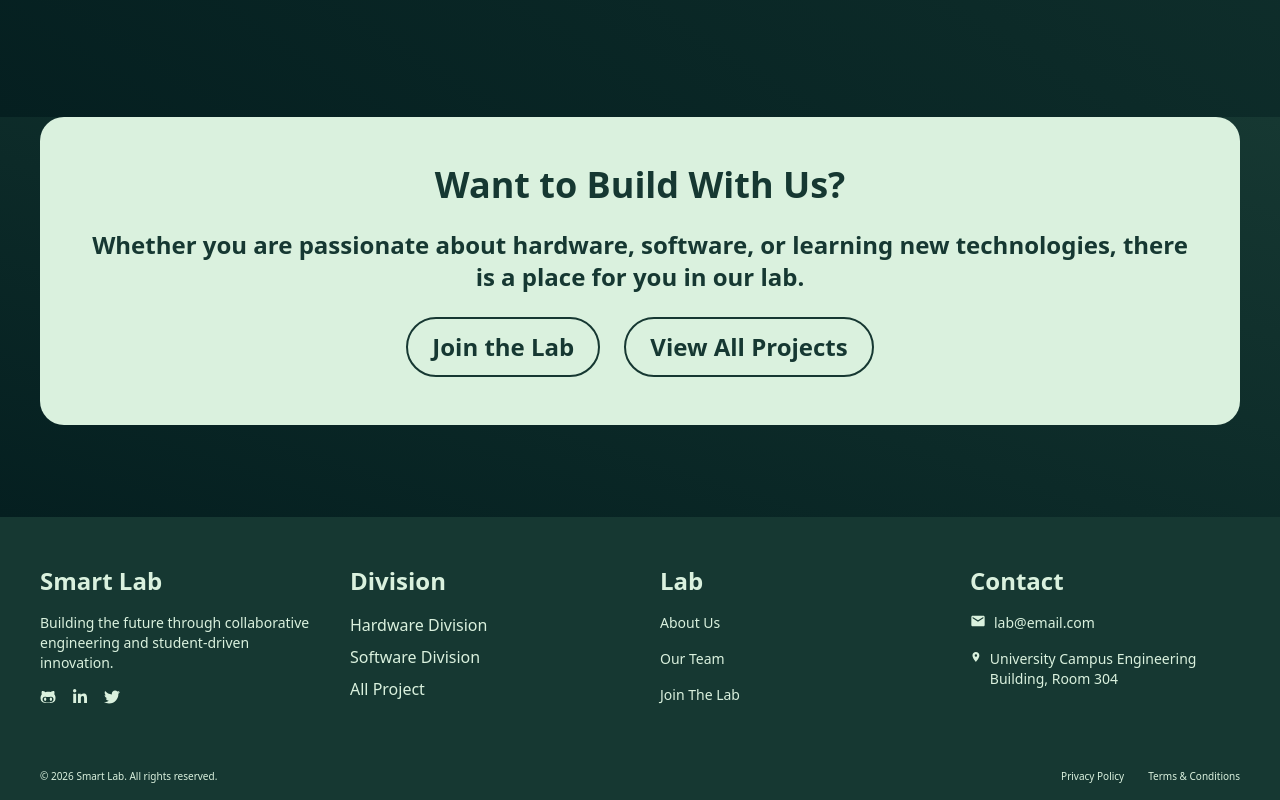
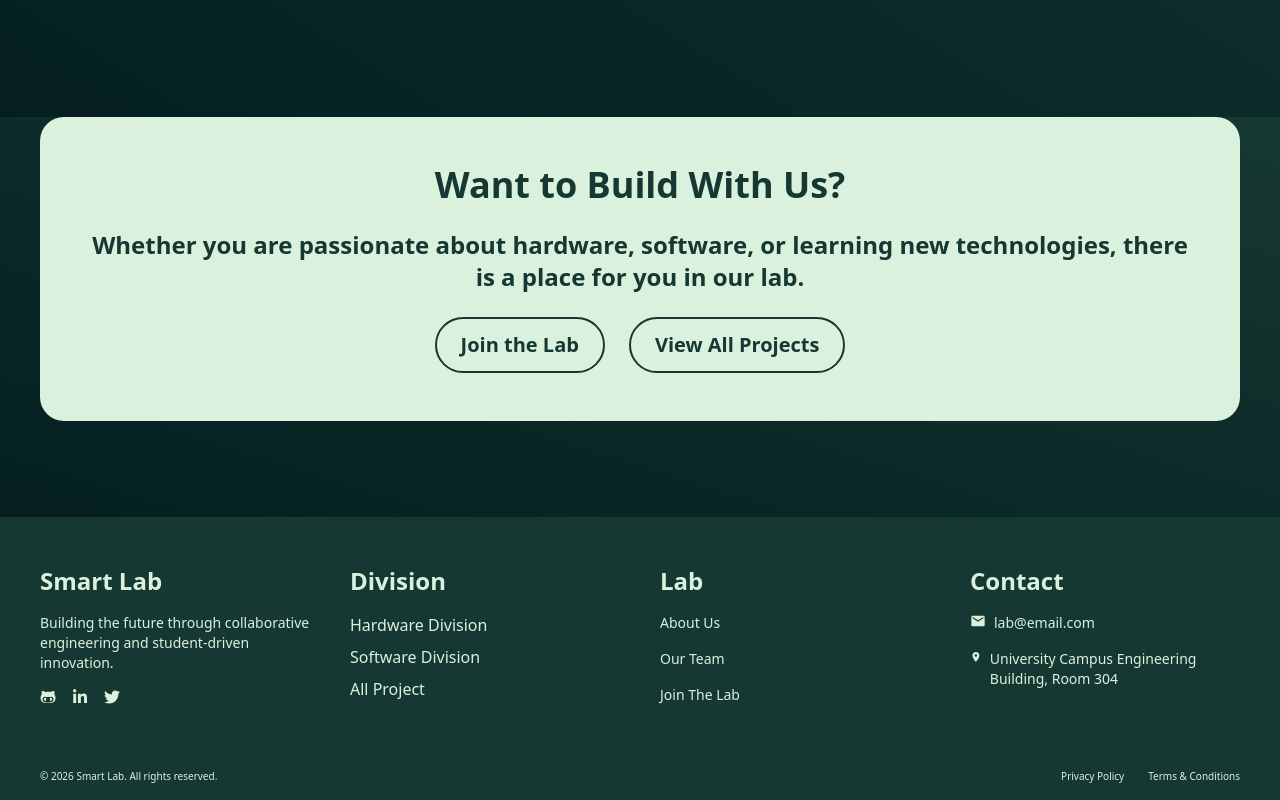
Before and after one commit to bankeytech/Smart-lab-Website, a React (Vite) app: page / in a window 1280 px wide. Shown: the part 3428-4228 px from the top of the page. Built offline with nearby package versions, Linux system fonts and the light colour scheme.

Commit message:
made so changes in the CTA section

```diff
--- a/src/components/CTA.jsx
+++ b/src/components/CTA.jsx
@@ -9,13 +9,13 @@ const CTA = () => {
                     Want to Build With Us?
                 </h2>
                 <h3 className='text-[#163832] text-xl md:text-2xl font-semibold text-center mb-6'>Whether you are passionate about hardware, software, or learning new technologies, there is a place for you in our lab.</h3>
-                <div className='flex items-center justify-center gap-6'>
-                  <button className='text-[#163832] text-[1.4vw] md:text-2xl font-semibold px-6 py-3 rounded-[3vw] border-2 border-[#163832] hover:bg-[#163832] hover:text-[#DAF1DE] transition duration-300 ease-in-out'>
+                <div className='flex flex-wrap items-center justify-center gap-4 md:gap-6'>
+                  <button className='text-[#163832] text-base md:text-xl font-semibold px-6 py-3 rounded-full border-2 border-[#163832] hover:bg-[#163832] hover:text-[#DAF1DE] transition duration-300 ease-in-out'>
                     Join the Lab
-                </button>
-                <button className='text-[#163832] text-[1.4vw] md:text-2xl font-semibold px-6 py-3 rounded-[3vw] border-2 border-[#163832] hover:bg-[#163832] hover:text-[#DAF1DE] transition duration-300 ease-in-out'>
+                  </button>
+                  <button className='text-[#163832] text-base md:text-xl font-semibold px-6 py-3 rounded-full border-2 border-[#163832] hover:bg-[#163832] hover:text-[#DAF1DE] transition duration-300 ease-in-out'>
                     View All Projects
-                </button>
+                  </button>
                 </div>
              </div>
         </div>
```
